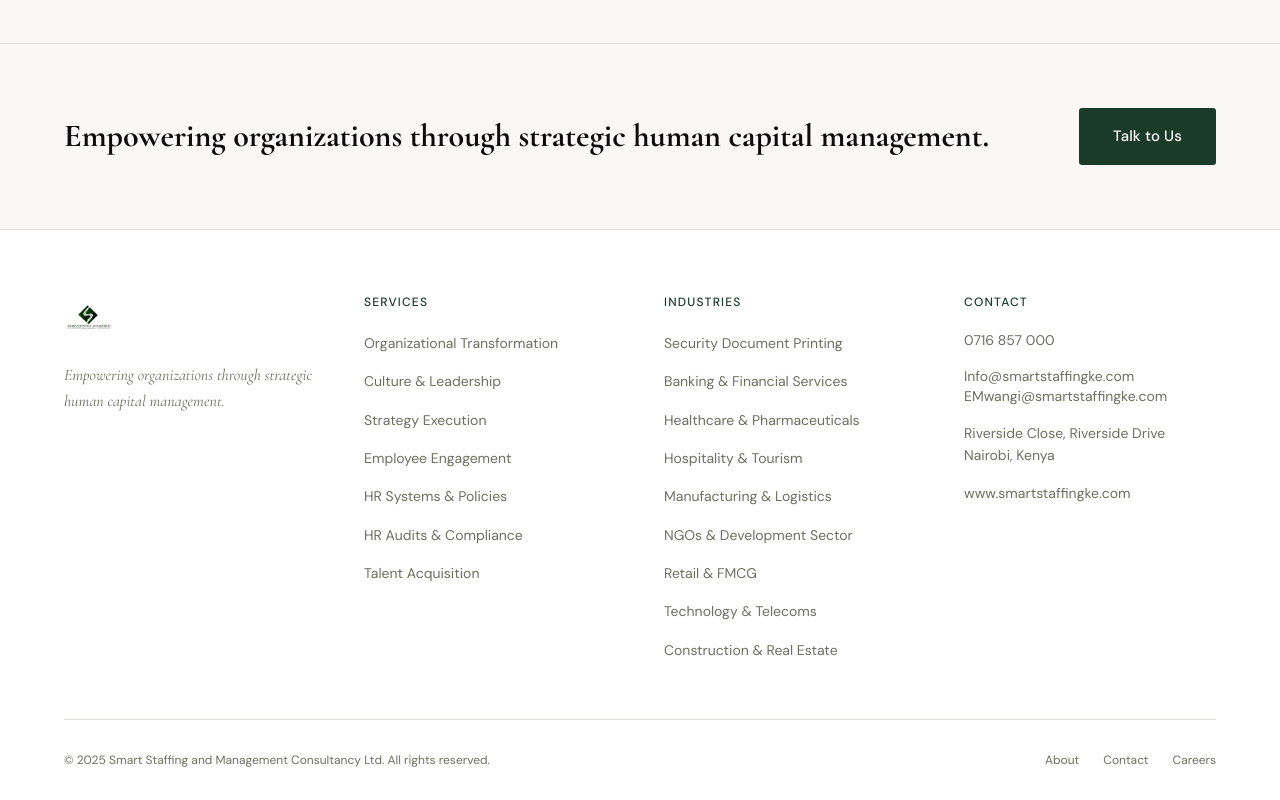
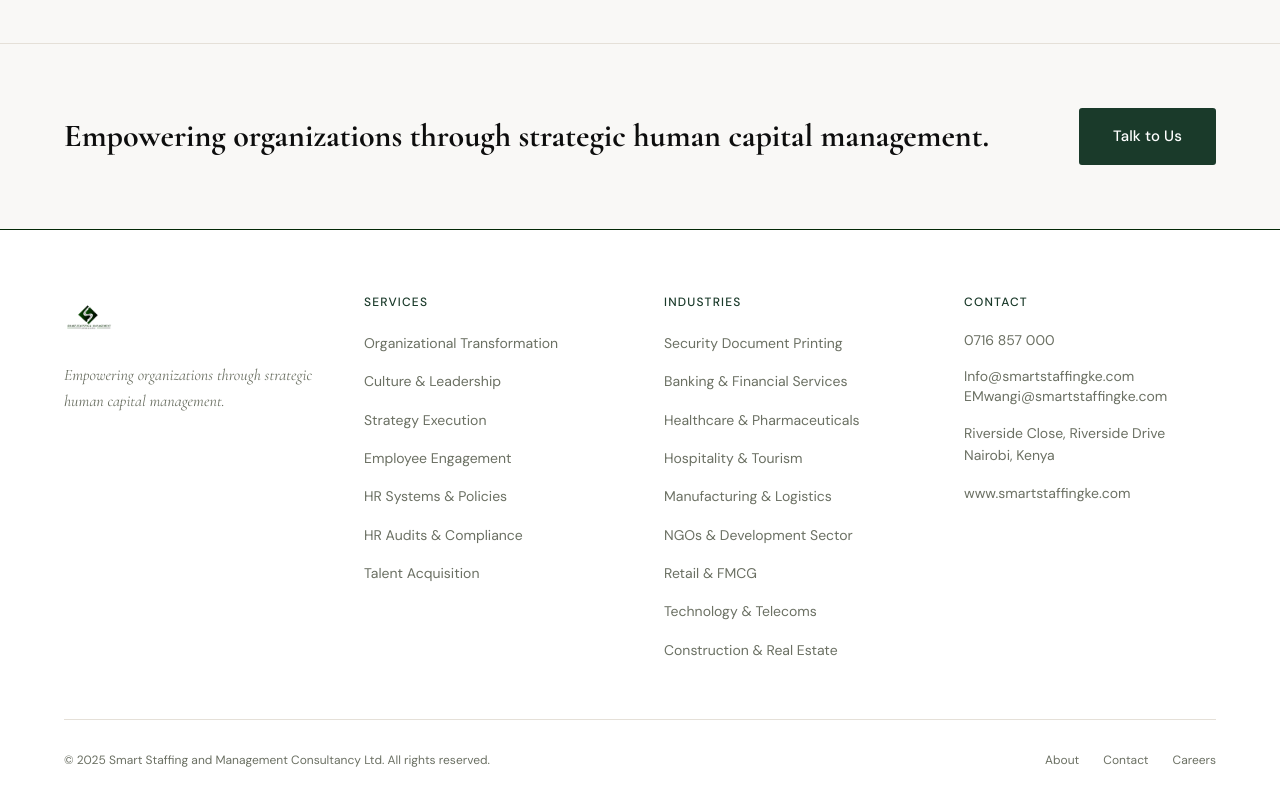
Before and after one commit to Cmbogo/smart-staffing-evolve, a React (Vite) app: page /about in a window 1280 px wide. Shown: the part 2178-2978 px from the top of the page. Built offline with nearby package versions, Linux system fonts and the light colour scheme.

Commit message:
Changes
Co-authored-by: VickyTaar <87909835+VickyTaar@users.noreply.github.com>

```diff
--- a/src/components/Footer.tsx
+++ b/src/components/Footer.tsx
@@ -24,7 +24,7 @@ const Footer = () => {
   ];
 
   return (
-    <footer style={{ background: '#FFFFFF', borderTop: '1px solid #E5E0D8' }} aria-label="Site footer">
+    <footer style={{ background: '#FFFFFF', borderTop: '1px solid #032806' }} aria-label="Site footer">
       <div className="site-container pt-16 pb-8">
 
         {/* 4-column grid */}
```
